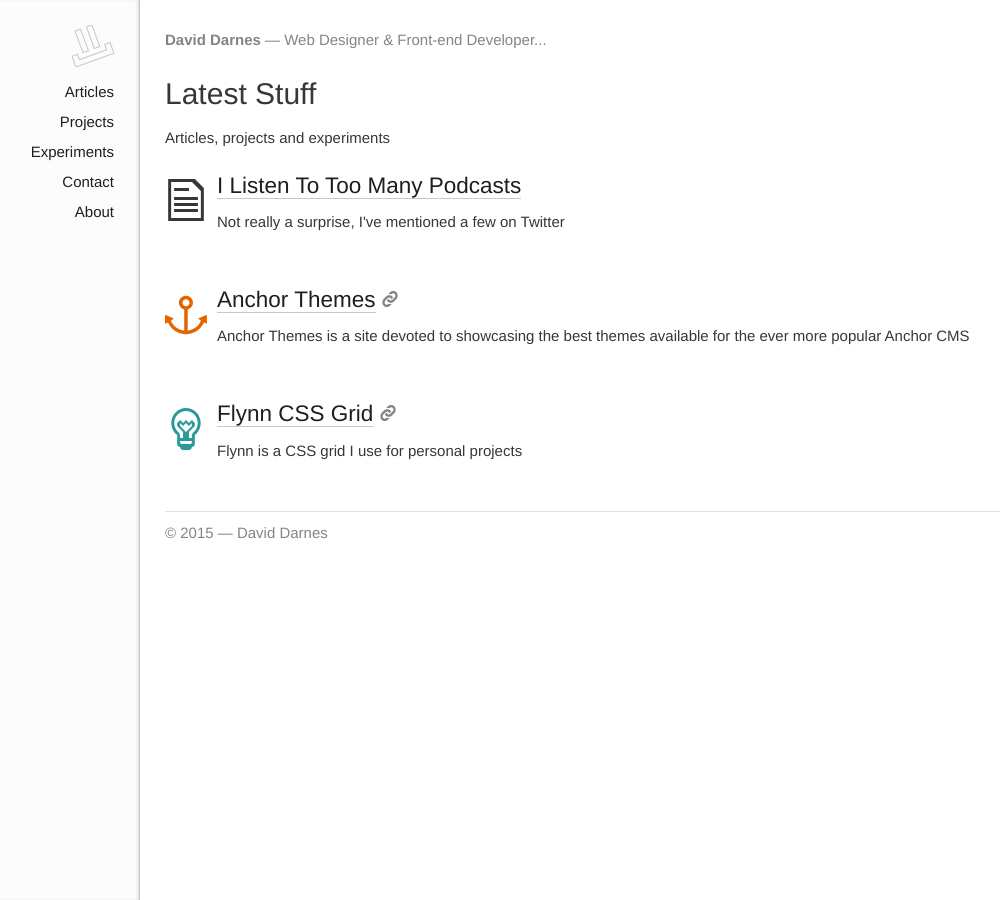
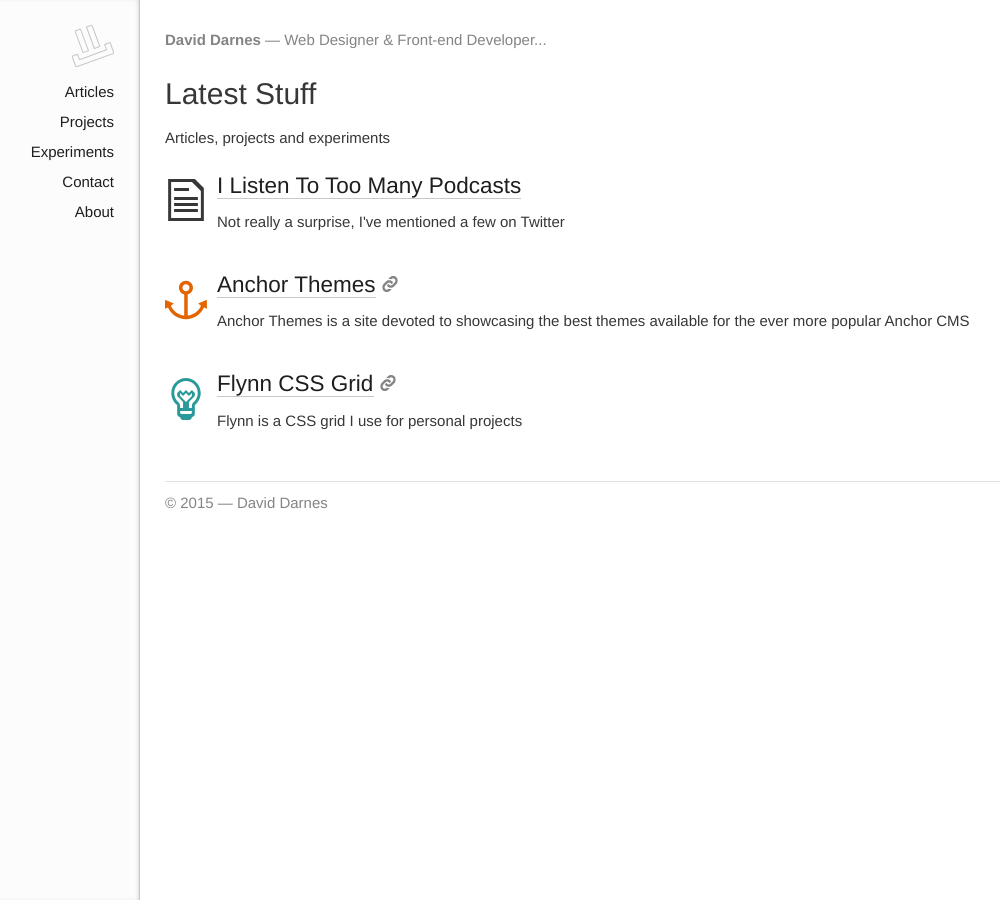
Before and after one commit to daviddarnes/daviddarnes.github.io, a Jekyll site: the page built from index.md, in a window 1280 px wide. Shown: the whole page, without its empty margins (116-1116 px from the left). Built offline with Jekyll 4.4.1, drawn with Linux system fonts in a browser that asks for light colours.

Commit message:
Switches content / footer margin to footer for consistency

```diff
--- a/css/styles.scss
+++ b/css/styles.scss
@@ -232,6 +232,7 @@
 .footer {
 	// Site footer
 	&--main {
+		margin-top: 15px;
 		clear: both;
 		padding-top: .4em;
 		border-top: 1px solid lighten($border-colour, 10%);
@@ -346,7 +347,6 @@
 }
 
 .section {
-	margin-bottom: 15px;
 	&__item {
 		clear: both;
 	}
```
